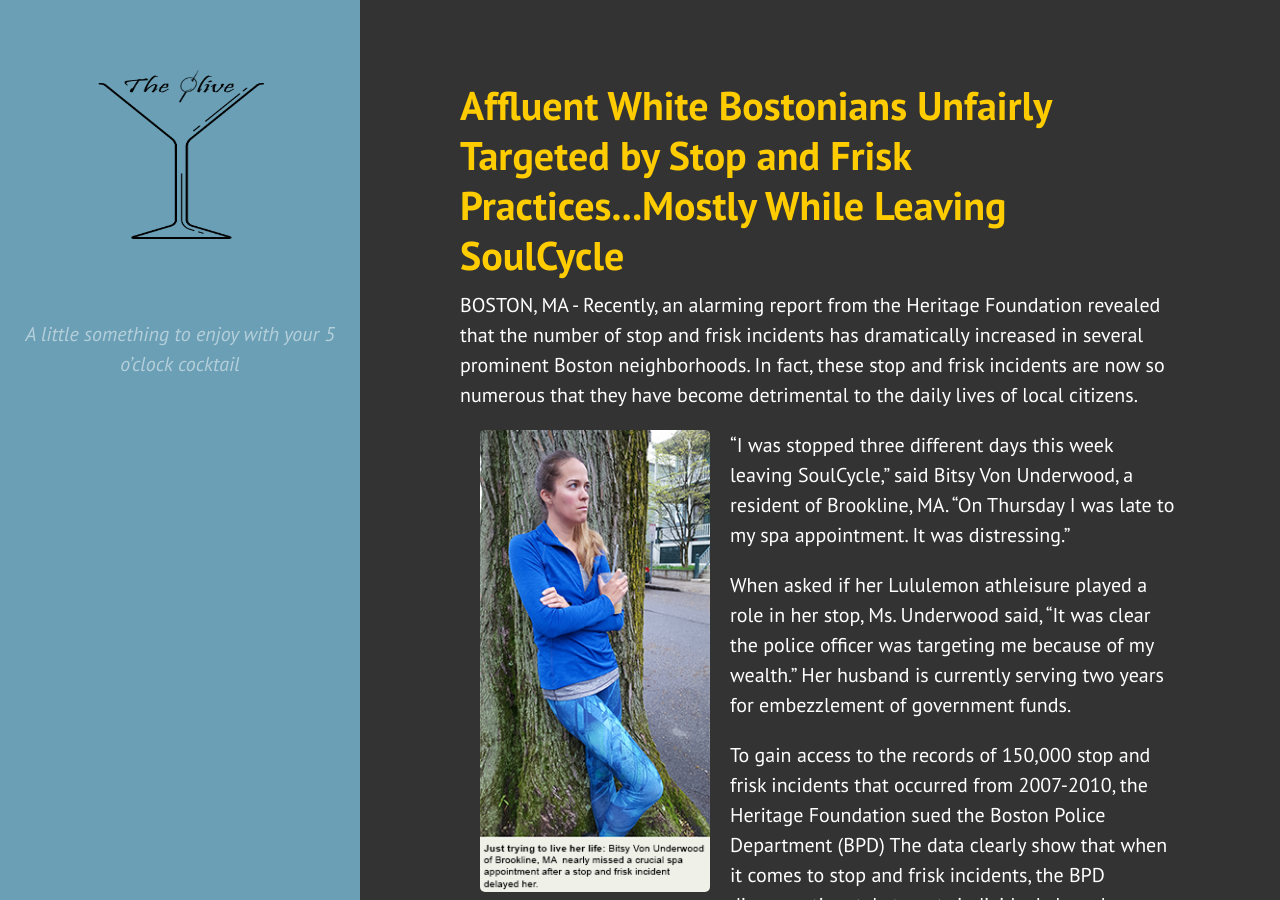
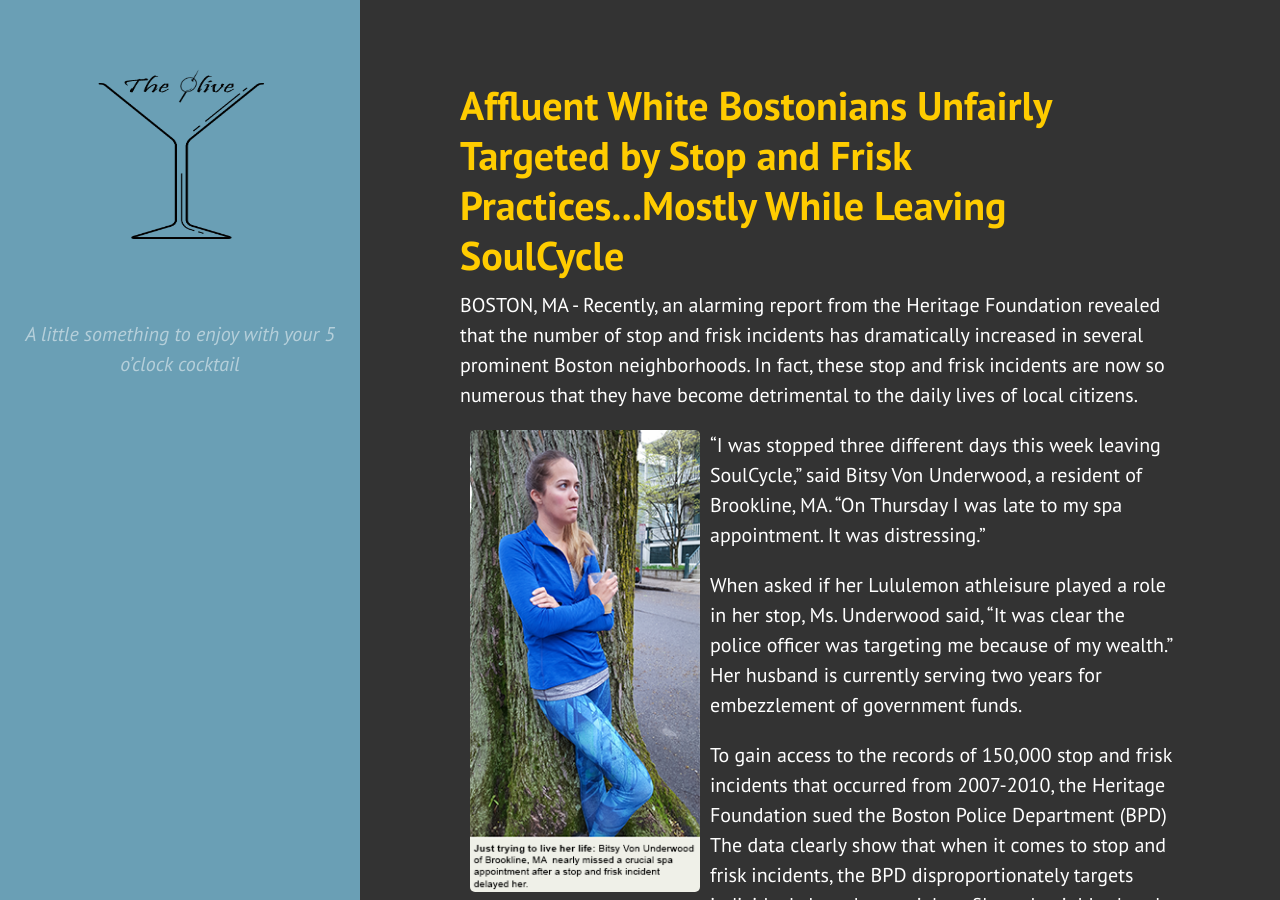
Before and after one commit to KendraPierre/The-Olive, a Jekyll site: the page built from index.html, in a window 1280 px wide and 900 px high. Built offline with Jekyll 4.4.1, drawn with Linux system fonts in a browser that asks for light colours.

Commit message:
Updated index.html

```diff
--- a/index.html
+++ b/index.html
@@ -17,7 +17,7 @@
 <h1 class="post-title">Affluent White Bostonians Unfairly Targeted by Stop and Frisk Practices...Mostly While Leaving SoulCycle </h1>
 
 <p>BOSTON, MA - Recently, an alarming report from the Heritage Foundation revealed that the number of stop and frisk incidents has dramatically increased in several prominent Boston neighborhoods. In fact, these stop and frisk incidents are now so numerous that they have become detrimental to the daily lives of local citizens. </p>
-<p><img src="/The-Olive/public/img/Kate-ForWebsite.png" alt="Bitsy Von Underwood" width="230" height="462" align="left" style="margin: 0px 20px">“I was stopped three different days this week leaving SoulCycle,” said Bitsy Von Underwood, a resident of Brookline, MA. “On Thursday I was late to my spa appointment. It was distressing.” </p>
+<p><img src="/The-Olive/public/img/Kate-ForWebsite.png" alt="Bitsy Von Underwood" width="230" height="462" align="left" style="margin: 0px 10px">“I was stopped three different days this week leaving SoulCycle,” said Bitsy Von Underwood, a resident of Brookline, MA. “On Thursday I was late to my spa appointment. It was distressing.” </p>
 <p>
 When asked if her Lululemon athleisure played a role in her stop, Ms. Underwood said, “It was clear the police officer was targeting me because of my wealth.” Her husband is currently serving two years for embezzlement of government funds. </p>
 <p>
@@ -25,7 +25,7 @@
 <p><p>
 [map]</p>
 <p>
-“The BPD is going after rich, white people,” said supermodel and Brookline resident Gisele Bundchen, who was also stopped on her way out of SoulCycle. “Last week when my husband was frisked, they even searched inside his UGGS. I have no doubt it’s because of Deflategate.”  <img src="/The-Olive/public/img/Gisele_Bundchen5.png" alt="Gisele" width="372" height="600" align="right"></p>
+“The BPD is going after rich, white people,” said supermodel and Brookline resident Gisele Bundchen, who was also stopped on her way out of SoulCycle. “Last week when my husband was frisked, they even searched inside his UGGS. I have no doubt it’s because of Deflategate.”  <img src="/The-Olive/public/img/Gisele_Bundchen5.png" alt="Gisele" width="372" height="600" align="right" style="margin: 10px 0px"></p>
 <p>
 However, Boston Police Commissioner William T. Evans countered that their approach is working. “Just last week in a stop and frisk incident I found the numbers for 17 offshore accounts sewed into the lining of the perpetrator’s Armani suit.”</p>
 <p>
@@ -37,7 +37,7 @@
 <p>
 “I was stopped for 25 minutes on my way to work,” said Preston T. Walcott III, a financial advisor with Marsh & Cunningham  “And last week I almost missed my flight to the Vineyard. I’m not a criminal. My time is money!”</p>
 <p>
-<img src="/The-Olive/public/img/Dorchster Mike_PSD.png" alt="Walberg" width="480" height="370" align="left">When asked if there was bias on their part, Commissioner Evans responded, “We go where the criminals are. Do you know how much these guys cost us during the financial crisis?”</p>
+<img src="/The-Olive/public/img/Dorchster Mike_PSD.png" alt="Walberg" width="480" height="370" align="left"style="margin: 0px 10px">When asked if there was bias on their part, Commissioner Evans responded, “We go where the criminals are. Do you know how much these guys cost us during the financial crisis?”</p>
 <p>
 Mikey Wahlberg, a resident of Dorchester, agrees. “Yeah sure, a lot of them are innocent, but some of them are not,” he said with a shrug, sipping his Dunkin’s. “I mean, I’ve never been stopped and frisked. And, uh...go Pats!” </p>
 <p>
```
